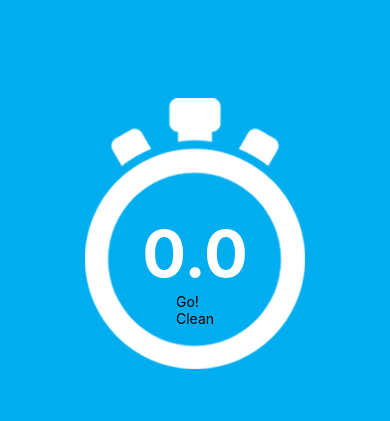
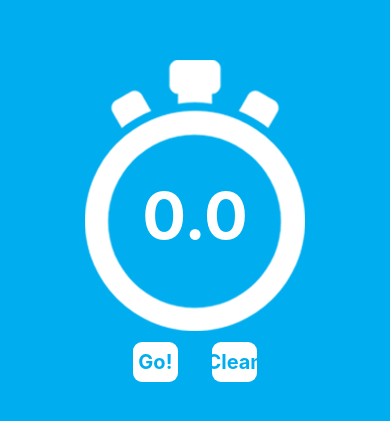
Before and after one commit to AmandaMeneghini/stopwatchApp, a React Native app: screen / in a window 390 px wide. Shown: the part 211-632 px from the top of the page. Built offline with nearby package versions, Linux system fonts and the light colour scheme.

Commit message:
feat(style): adds styles for buttons and button area

```diff
--- a/App.js
+++ b/App.js
@@ -43,6 +43,25 @@ const styles = StyleSheet.create({
     fontSize: 65,
     fontWeight: 'bold',
   },
+  btnArea:{
+    flexDirection: 'row',
+    marginTop: 70,
+    height: 40
+  },
+  btn: {
+    flex: 1,
+    alignItems:'center',
+    justifyContent: 'center',
+    backgroundColor: '#fff',
+    height: 40,
+    margin: 17,
+    borderRadius: 9,
+    },
+    btnText: {
+      fontSize: 20,
+      fontWeight: 'bold',
+      color: '#00aeef'
+    }
 });
 
 export default App;
```
